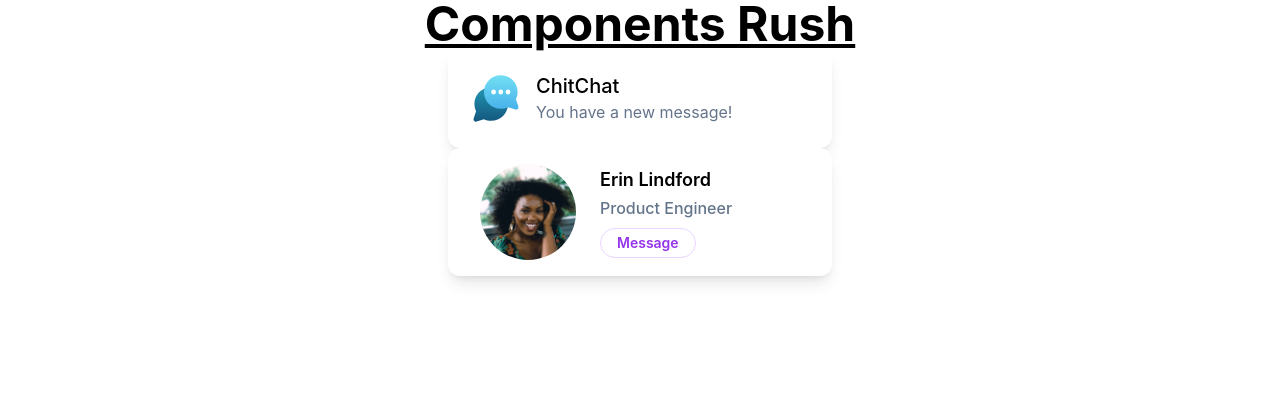
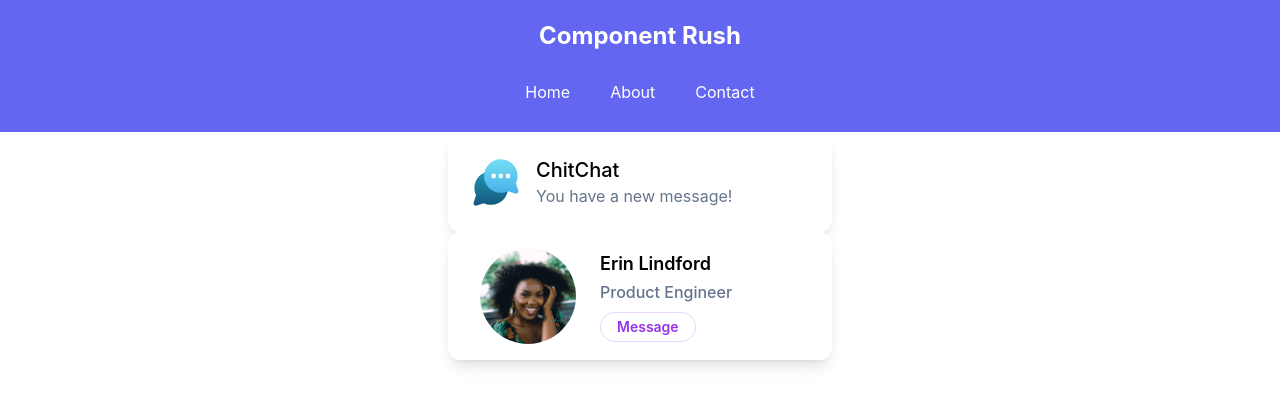
Before and after one commit to godwinjs/reat_crash, a React (Create React App) app in the folder recrash/: page / in a window 1280 px wide. Shown: the top 406 px of the page. Built offline with nearby package versions, Linux system fonts and the light colour scheme.

Commit message:
header component
added new tailwind component

```diff
--- a/recrash/src/App.js
+++ b/recrash/src/App.js
@@ -1,12 +1,11 @@
 import './App.css';
 import Chatnotification from './components/chatnotification'
+import Header from './components/header';
 import ProfileCard from './components/profile_card';
 
 function App() {
   return (<>
-    <h1 className='text-5xl font-bold underline text-center'>
-      Components Rush
-    </h1>
+    <Header />
     <Chatnotification />
     <ProfileCard />
     </>
--- /dev/null
+++ b/recrash/src/components/header/index.jsx
@@ -0,0 +1,16 @@
+import React from 'react';
+
+const Header = () => {
+  return (
+    <header className="bg-indigo-500 text-white py-5 px-10">
+      <h1 className="text-2xl font-bold text-center">Component Rush</h1>
+      <nav className="mt-5 text-center">
+        <a className="inline-block py-2 px-3 text-white hover:bg-indigo-600" href="/">Home</a>
+        <a className="inline-block py-2 px-3 text-white hover:bg-indigo-600 ml-4" href="/">About</a>
+        <a className="inline-block py-2 px-3 text-white hover:bg-indigo-600 ml-4" href="/">Contact</a>
+      </nav>
+    </header>
+  );
+};
+
+export default Header;
```
